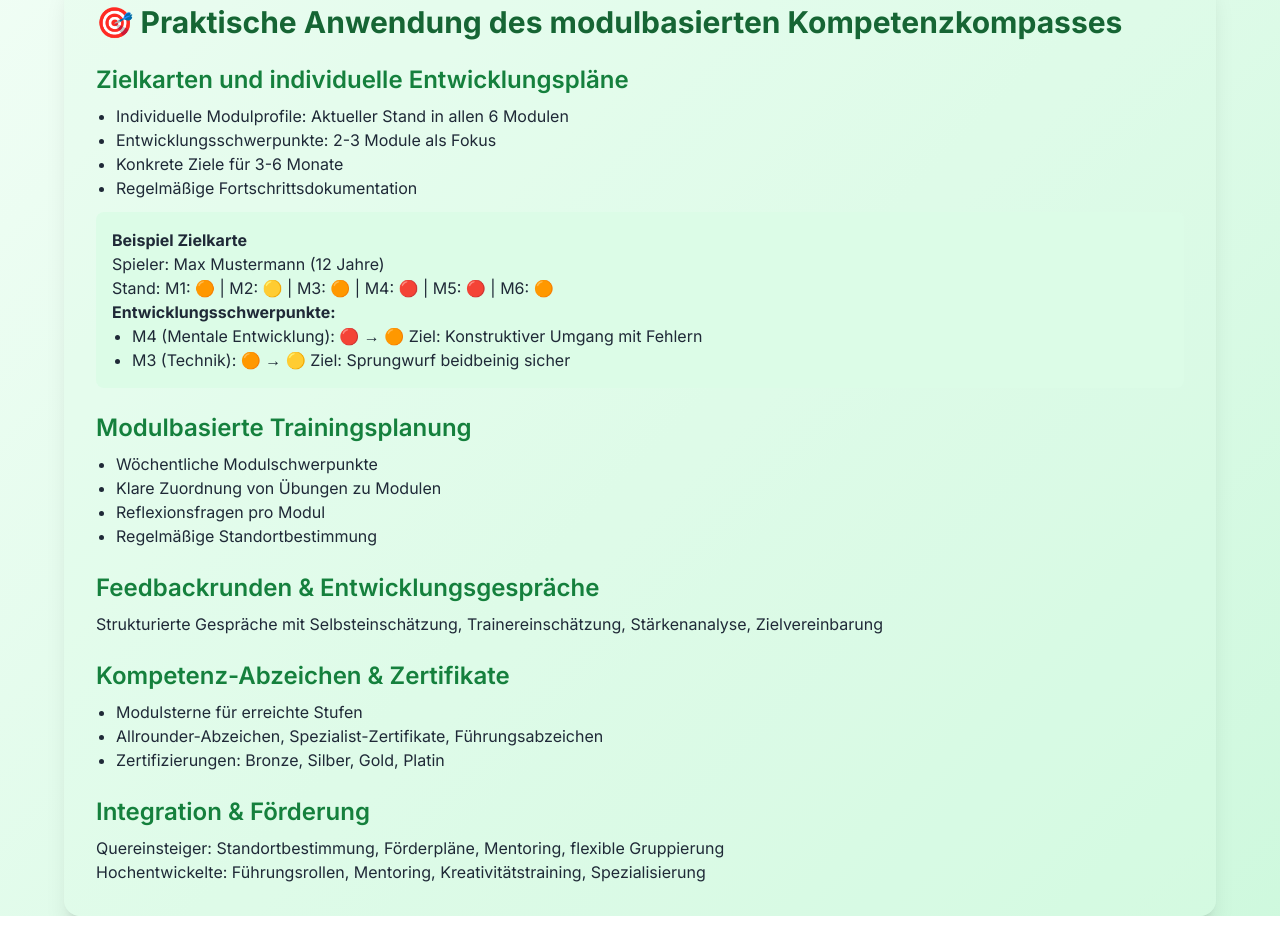
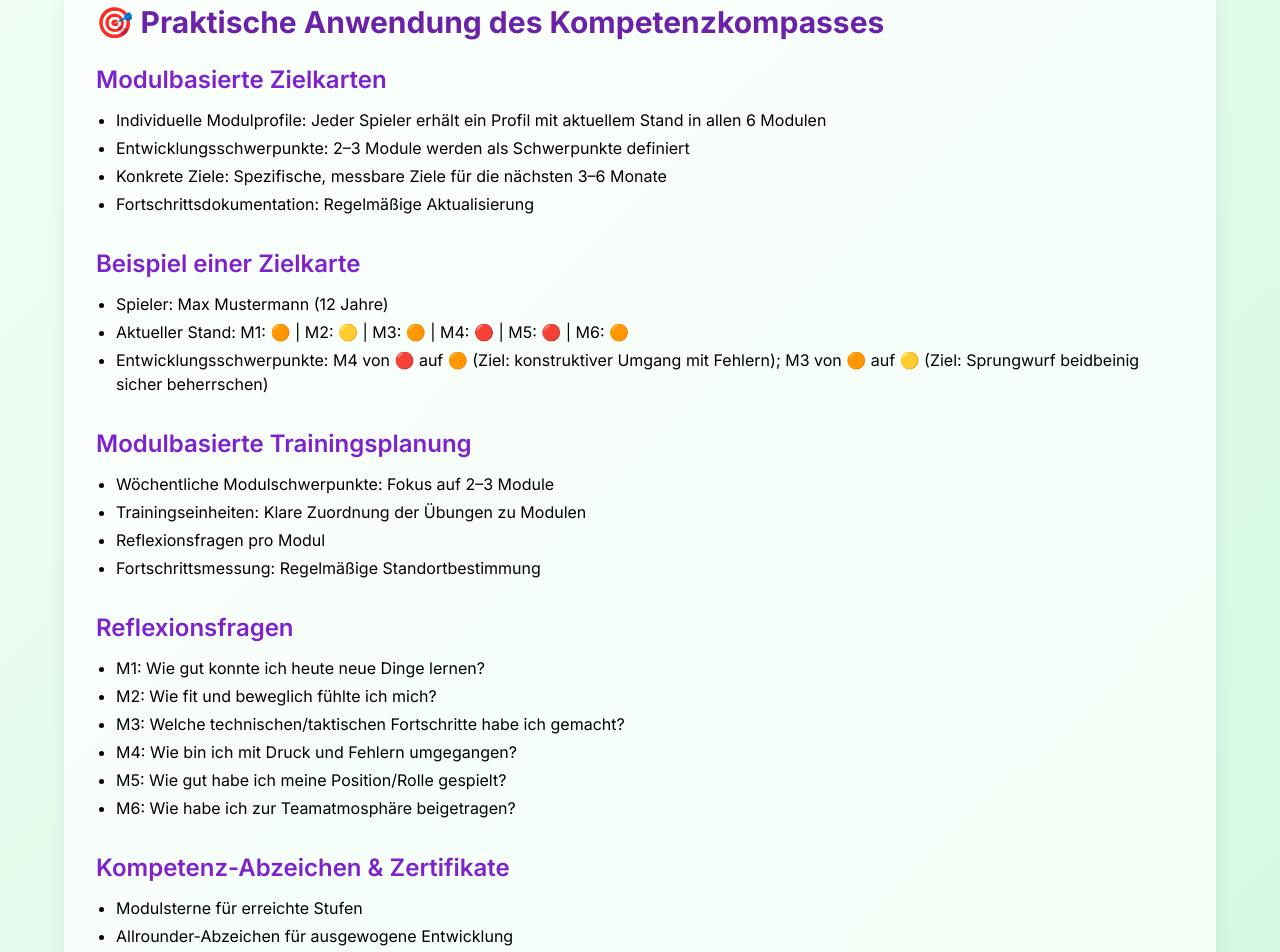
Before and after one commit to OGCoach23/Handbuch-Ausbildung, a React (Vite) app: page /kompetenzkompass/praxis in a window 1280 px wide. Shown: the part 100-1052 px from the top of the page. Before the commit the page ends 1016 px from the top, so only its background shows below. Built offline with nearby package versions, Linux system fonts and the light colour scheme.

Commit message:
Content: Praktische Anwendung überarbeitet (strukturierte Abschnitte, Zielkarten-Beispiel, Zertifikate)

```diff
--- a/src/pages/Kompetenzkompass/PraktischeAnwendung.jsx
+++ b/src/pages/Kompetenzkompass/PraktischeAnwendung.jsx
@@ -1,68 +1,85 @@
 import { motion } from "framer-motion";
 
 export default function PraktischeAnwendung() {
+  const sections = [
+    {
+      title: "Modulbasierte Zielkarten",
+      content: [
+        "Individuelle Modulprofile: Jeder Spieler erhält ein Profil mit aktuellem Stand in allen 6 Modulen",
+        "Entwicklungsschwerpunkte: 2–3 Module werden als Schwerpunkte definiert",
+        "Konkrete Ziele: Spezifische, messbare Ziele für die nächsten 3–6 Monate",
+        "Fortschrittsdokumentation: Regelmäßige Aktualisierung"
+      ]
+    },
+    {
+      title: "Beispiel einer Zielkarte",
+      content: [
+        "Spieler: Max Mustermann (12 Jahre)",
+        "Aktueller Stand: M1: 🟠 | M2: 🟡 | M3: 🟠 | M4: 🔴 | M5: 🔴 | M6: 🟠",
+        "Entwicklungsschwerpunkte: M4 von 🔴 auf 🟠 (Ziel: konstruktiver Umgang mit Fehlern); M3 von 🟠 auf 🟡 (Ziel: Sprungwurf beidbeinig sicher beherrschen)"
+      ]
+    },
+    {
+      title: "Modulbasierte Trainingsplanung",
+      content: [
+        "Wöchentliche Modulschwerpunkte: Fokus auf 2–3 Module",
+        "Trainingseinheiten: Klare Zuordnung der Übungen zu Modulen",
+        "Reflexionsfragen pro Modul",
+        "Fortschrittsmessung: Regelmäßige Standortbestimmung"
+      ]
+    },
+    {
+      title: "Reflexionsfragen",
+      content: [
+        "M1: Wie gut konnte ich heute neue Dinge lernen?",
+        "M2: Wie fit und beweglich fühlte ich mich?",
+        "M3: Welche technischen/taktischen Fortschritte habe ich gemacht?",
+        "M4: Wie bin ich mit Druck und Fehlern umgegangen?",
+        "M5: Wie gut habe ich meine Position/Rolle gespielt?",
+        "M6: Wie habe ich zur Teamatmosphäre beigetragen?"
+      ]
+    },
+    {
+      title: "Kompetenz-Abzeichen & Zertifikate",
+      content: [
+        "Modulsterne für erreichte Stufen",
+        "Allrounder-Abzeichen für ausgewogene Entwicklung",
+        "Spezialist-Zertifikate für herausragende Leistungen",
+        "Führungsabzeichen für Stufe 🔵 in M4 & M6",
+        "Zertifizierung: Bronze (🟠 in 4 Modulen), Silber (🟡 in 4 Modulen), Gold (🟢 in 4 Modulen), Platin (🔵 in 2 Modulen)"
+      ]
+    },
+    {
+      title: "Integration & Förderung",
+      content: [
+        "Quereinsteiger: Standortbestimmung, individuelle Förderpläne, Mentoring-System, flexible Gruppierung",
+        "Hochentwickelte: Führungsrollen, Mentoring-Aufgaben, Kreativitätstraining, Spezialisierungsmöglichkeiten"
+      ]
+    },
+    {
+      title: "Trainingshinweise",
+      content: [
+        "Altersunabhängig, individuell, ganzheitlich, langfristig",
+        "Modulübergreifendes Training: integrativ, mit Schwerpunktsetzung, Transferförderung",
+        "Entwicklungsorientiert: stärkenorientiert, herausfordernd, unterstützend, wertschätzend",
+        "Qualitätssicherung: regelmäßige Standortbestimmung, Dokumentation, Anpassung, Reflexion"
+      ]
+    }
+  ];
+
   return (
-    <div className="bg-green-100/30 p-8 rounded-2xl shadow-xl max-w-6xl mx-auto">
-      <motion.h1
-        initial={{ opacity: 0, y: 20 }}
-        animate={{ opacity: 1, y: 0 }}
-        transition={{ duration: 0.5 }}
-        className="text-3xl font-bold text-green-800 mb-6"
-      >
-        🎯 Praktische Anwendung des modulbasierten Kompetenzkompasses
+    <div className="bg-white/70 p-8 rounded-2xl shadow-xl max-w-6xl mx-auto">
+      <motion.h1 initial={{ opacity: 0, y: 20 }} animate={{ opacity: 1, y: 0 }} transition={{ duration: 0.5 }} className="text-3xl font-bold text-purple-800 mb-6">
+        🎯 Praktische Anwendung des Kompetenzkompasses
       </motion.h1>
-
-      <div className="space-y-6 text-gray-800">
-        <section>
-          <h2 className="text-2xl font-semibold text-green-700 mb-2">Zielkarten und individuelle Entwicklungspläne</h2>
-          <ul className="list-disc ml-5">
-            <li>Individuelle Modulprofile: Aktueller Stand in allen 6 Modulen</li>
-            <li>Entwicklungsschwerpunkte: 2-3 Module als Fokus</li>
-            <li>Konkrete Ziele für 3-6 Monate</li>
-            <li>Regelmäßige Fortschrittsdokumentation</li>
+      {sections.map((section, idx) => (
+        <div key={idx} className="mb-8">
+          <h2 className="text-2xl font-semibold text-purple-700 mb-3">{section.title}</h2>
+          <ul className="list-disc ml-5 space-y-1">
+            {section.content.map((item, i) => <li key={i}>{item}</li>)}
           </ul>
-          <div className="bg-green-100 p-4 rounded-lg mt-3">
-            <p className="font-bold">Beispiel Zielkarte</p>
-            <p>Spieler: Max Mustermann (12 Jahre)</p>
-            <p>Stand: M1: 🟠 | M2: 🟡 | M3: 🟠 | M4: 🔴 | M5: 🔴 | M6: 🟠</p>
-            <p><strong>Entwicklungsschwerpunkte:</strong></p>
-            <ul className="list-disc ml-5">
-              <li>M4 (Mentale Entwicklung): 🔴 → 🟠 Ziel: Konstruktiver Umgang mit Fehlern</li>
-              <li>M3 (Technik): 🟠 → 🟡 Ziel: Sprungwurf beidbeinig sicher</li>
-            </ul>
-          </div>
-        </section>
-
-        <section>
-          <h2 className="text-2xl font-semibold text-green-700 mb-2">Modulbasierte Trainingsplanung</h2>
-          <ul className="list-disc ml-5">
-            <li>Wöchentliche Modulschwerpunkte</li>
-            <li>Klare Zuordnung von Übungen zu Modulen</li>
-            <li>Reflexionsfragen pro Modul</li>
-            <li>Regelmäßige Standortbestimmung</li>
-          </ul>
-        </section>
-
-        <section>
-          <h2 className="text-2xl font-semibold text-green-700 mb-2">Feedbackrunden & Entwicklungsgespräche</h2>
-          <p>Strukturierte Gespräche mit Selbsteinschätzung, Trainereinschätzung, Stärkenanalyse, Zielvereinbarung</p>
-        </section>
-
-        <section>
-          <h2 className="text-2xl font-semibold text-green-700 mb-2">Kompetenz-Abzeichen & Zertifikate</h2>
-          <ul className="list-disc ml-5">
-            <li>Modulsterne für erreichte Stufen</li>
-            <li>Allrounder-Abzeichen, Spezialist-Zertifikate, Führungsabzeichen</li>
-            <li>Zertifizierungen: Bronze, Silber, Gold, Platin</li>
-          </ul>
-        </section>
-
-        <section>
-          <h2 className="text-2xl font-semibold text-green-700 mb-2">Integration & Förderung</h2>
-          <p>Quereinsteiger: Standortbestimmung, Förderpläne, Mentoring, flexible Gruppierung</p>
-          <p>Hochentwickelte: Führungsrollen, Mentoring, Kreativitätstraining, Spezialisierung</p>
-        </section>
-      </div>
+        </div>
+      ))}
     </div>
   );
 }
```
